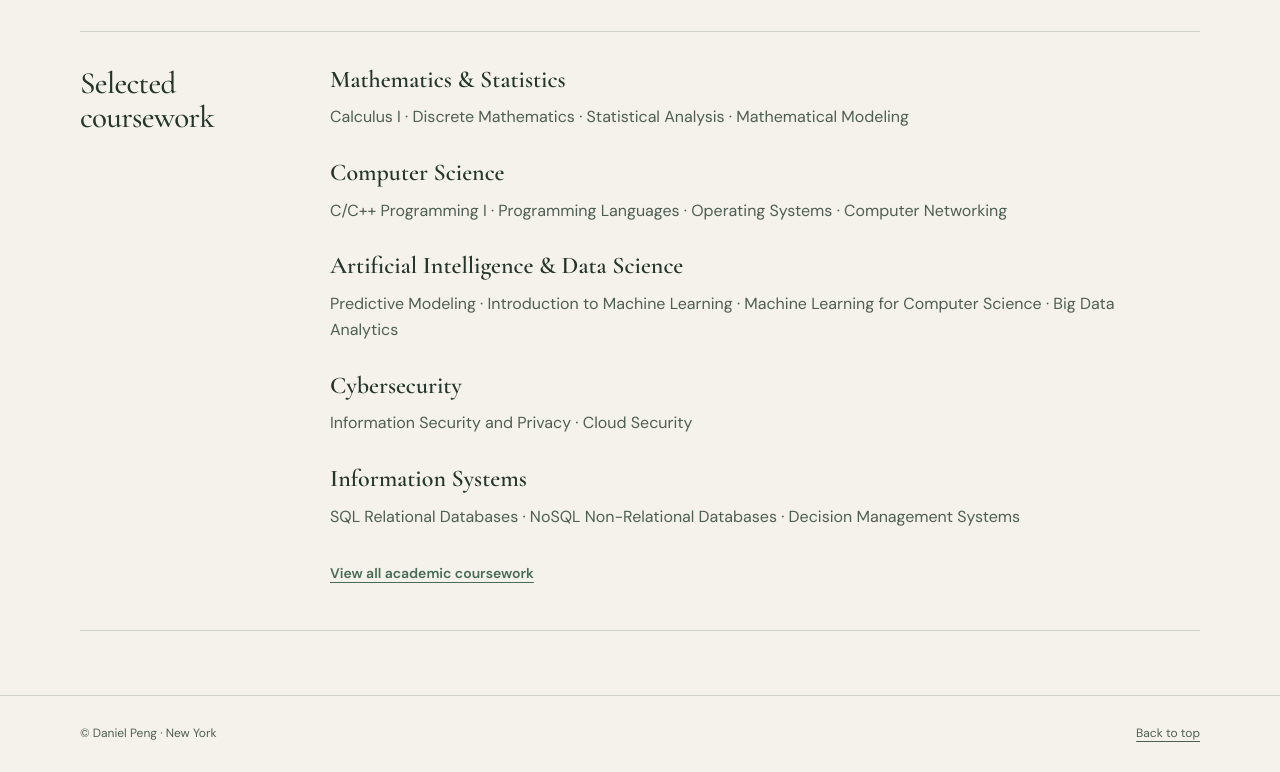
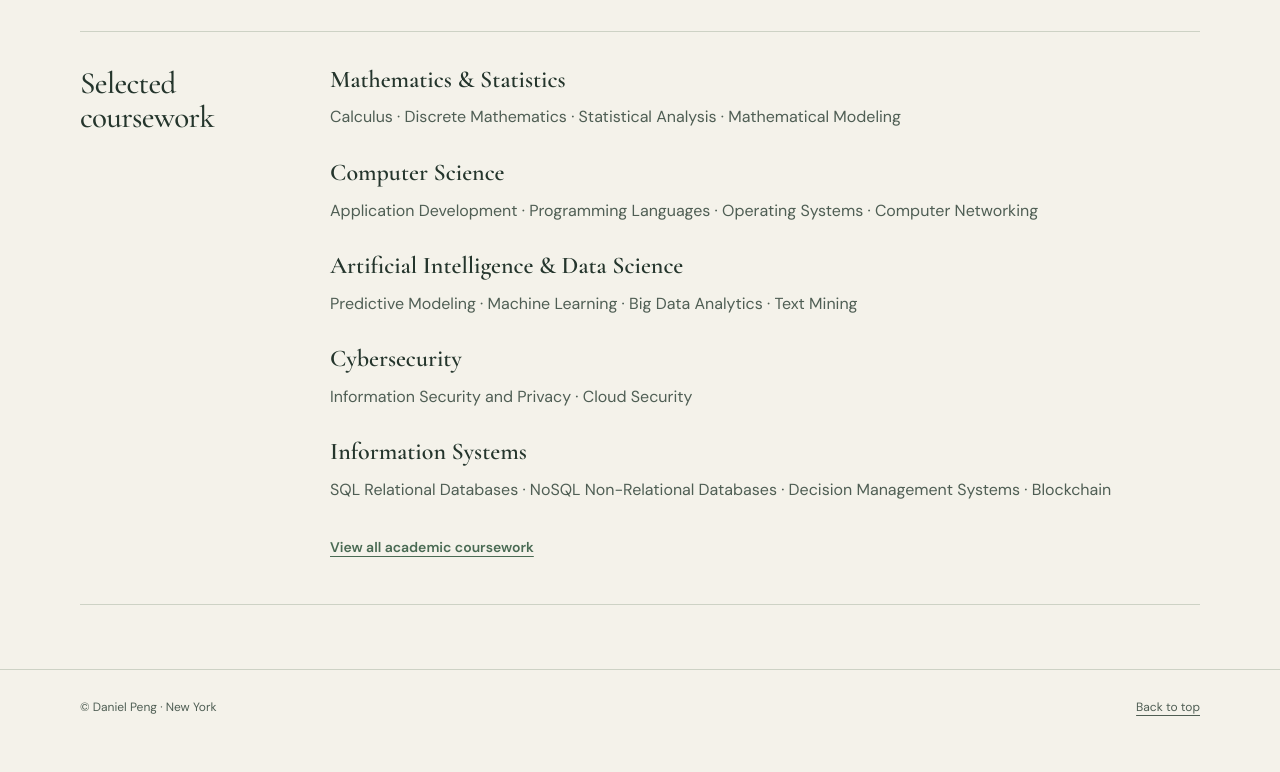
Before and after one commit to codewithdaniel1/codewithdaniel1.github.io, a plain HTML site: page research.html in a window 1280 px wide. Shown: the part 1080-1852 px from the top of the page. After the commit the page ends 1826 px from the top, so only its background shows below. Drawn offline with nearby package versions, Linux system fonts and the light colour scheme.

Commit message:
coursework changes

```diff
--- a/research.html
+++ b/research.html
@@ -56,15 +56,15 @@
       <div class="section-content">
         <div class="course-group">
           <h3>Mathematics &amp; Statistics</h3>
-          <p>Calculus I · Discrete Mathematics · Statistical Analysis · Mathematical Modeling</p>
+          <p>Calculus · Discrete Mathematics · Statistical Analysis · Mathematical Modeling</p>
         </div>
         <div class="course-group">
           <h3>Computer Science</h3>
-          <p>C/C++ Programming I · Programming Languages · Operating Systems · Computer Networking</p>
+          <p>Application Development · Programming Languages · Operating Systems · Computer Networking</p>
         </div>
         <div class="course-group">
           <h3>Artificial Intelligence &amp; Data Science</h3>
-          <p>Predictive Modeling · Introduction to Machine Learning · Machine Learning for Computer Science · Big Data Analytics</p>
+          <p>Predictive Modeling · Machine Learning · Big Data Analytics · Text Mining</p>
         </div>
         <div class="course-group">
           <h3>Cybersecurity</h3>
@@ -72,7 +72,7 @@
         </div>
         <div class="course-group">
           <h3>Information Systems</h3>
-          <p>SQL Relational Databases · NoSQL Non-Relational Databases · Decision Management Systems</p>
+          <p>SQL Relational Databases · NoSQL Non-Relational Databases · Decision Management Systems · Blockchain</p>
         </div>
         <p class="section-followup"><a class="under-link" href="coursework.html">View all academic coursework</a></p>
       </div>
```
